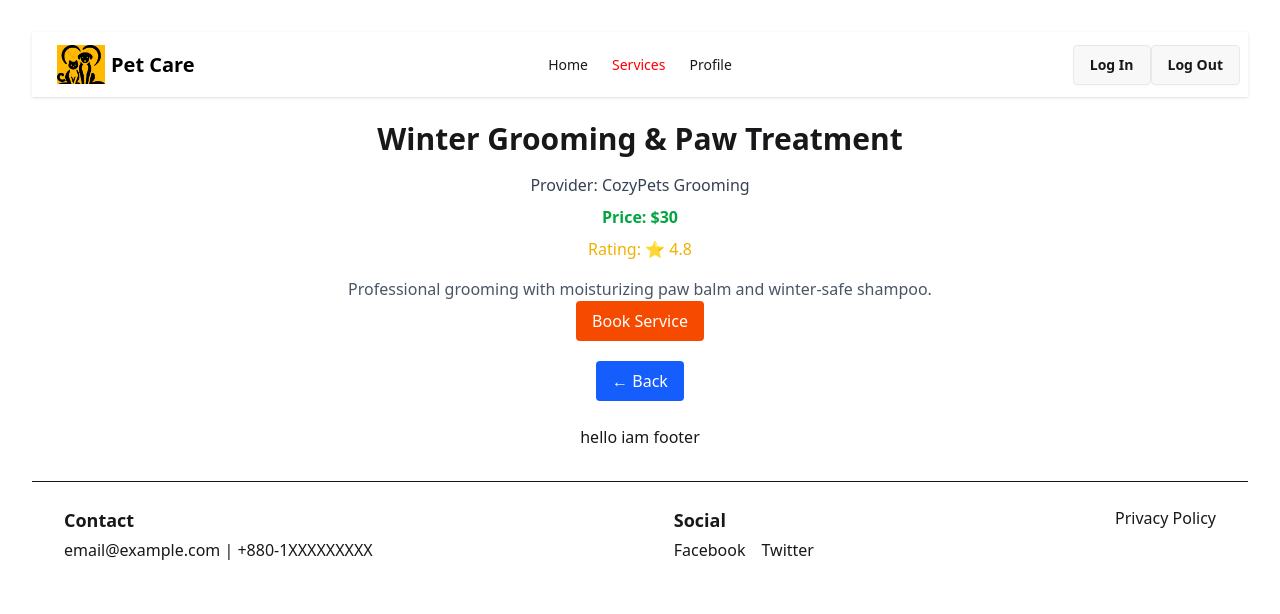
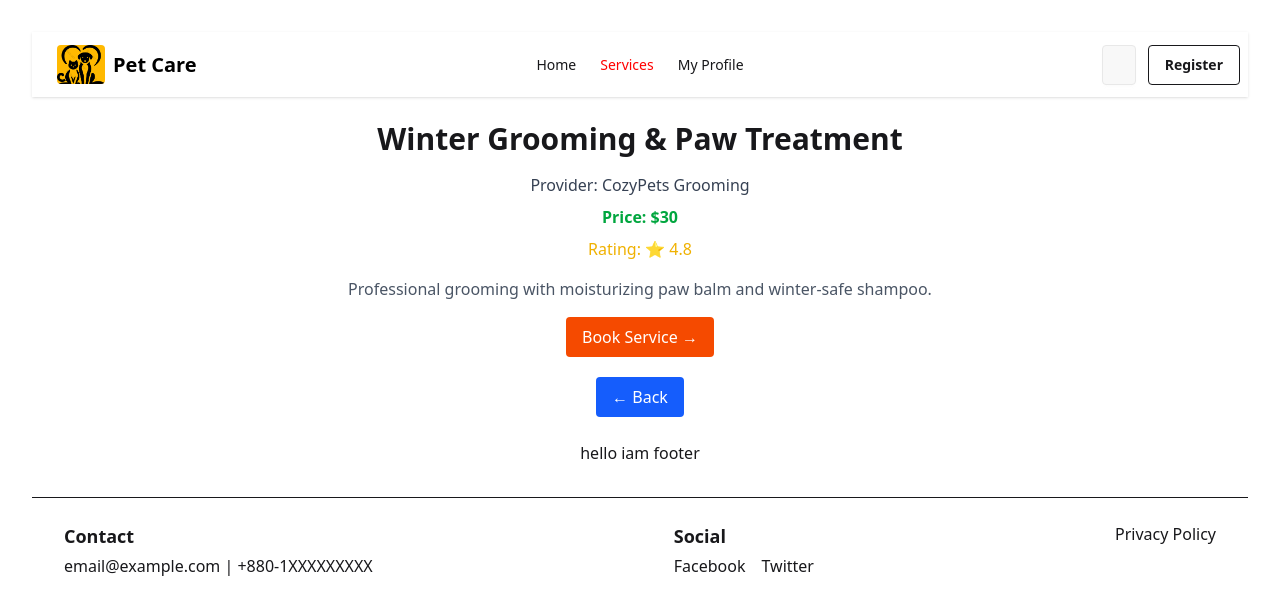
Before and after one commit to akashroy651/pet-care-in-winter, a React (Vite) app: page /services/2 in a window 1280 px wide. Shown: the top 614 px of the page. Built offline with nearby package versions, Linux system fonts and the light colour scheme; no server answers.

Commit message:
added new component

```diff
--- a/package.json
+++ b/package.json
@@ -11,10 +11,12 @@
   },
   "dependencies": {
     "@tailwindcss/vite": "^4.1.16",
+    "firebase": "^12.4.0",
     "react": "^19.1.1",
     "react-dom": "^19.1.1",
     "react-icons": "^5.5.0",
     "react-router": "^7.9.4",
+    "react-router-dom": "^7.9.4",
     "react-toastify": "^11.0.5",
     "swiper": "^12.0.3",
     "tailwindcss": "^4.1.16"
--- /dev/null
+++ b/src/AuthProvider.jsx
@@ -0,0 +1,40 @@
+import { createContext, useEffect, useState } from "react";
+import { onAuthStateChanged, signOut } from "firebase/auth";
+import { auth } from "./firebase/firebase.init"; // তোমার firebase init path
+
+// 1️⃣ Context create
+export const AuthContext = createContext();
+
+const AuthProvider = ({ children }) => {
+  const [user, setUser] = useState(null);
+  const [loading, setLoading] = useState(true);
+
+  // 2️⃣ Listen to auth state
+  useEffect(() => {
+    const unsubscribe = onAuthStateChanged(auth, (currentUser) => {
+      setUser(currentUser);
+      setLoading(false);
+    });
+
+    return () => unsubscribe(); // cleanup
+  }, []);
+
+  // 3️⃣ Logout function
+  const logOut = () => {
+    return signOut(auth);
+  };
+
+  const value = {
+    user,
+    loading,
+    logOut
+  };
+
+  return (
+    <AuthContext.Provider value={value}>
+      {children}
+    </AuthContext.Provider>
+  );
+};
+
+export default AuthProvider;
--- a/src/Component/Home/Home.jsx
+++ b/src/Component/Home/Home.jsx
@@ -68,7 +68,7 @@
                   to={`/services/${service.serviceId}`}
                   key={service.serviceId}
                 >
-                  <button className="btn">View details</button>
+                  <button className="btn mt-2">View details</button>
                 </Link>
               </div>
             ))}
--- /dev/null
+++ b/src/Component/Login/Login.jsx
@@ -0,0 +1,21 @@
+import React from "react";
+
+const Login = () => {
+  return (
+    <div>
+      <fieldset className="fieldset bg-base-200 border-base-300 rounded-box w-xs border p-4">
+        <legend className="fieldset-legend">Login</legend>
+
+        <label className="label">Email</label>
+        <input type="email" className="input" placeholder="Email" />
+
+        <label className="label">Password</label>
+        <input type="password" className="input" placeholder="Password" />
+
+        <button className="btn btn-neutral mt-4">Login</button>
+      </fieldset>
+    </div>
+  );
+};
+
+export default Login;
--- a/src/Component/Navbar/Navbar.jsx
+++ b/src/Component/Navbar/Navbar.jsx
@@ -1,89 +1,92 @@
-import React from "react";
+// import React, { useContext } from "react";
 import img from '../../assets/logo.png'
-import { NavLink } from "react-router";
+import { NavLink } from "react-router-dom";
+// import { AuthContext } from "../../AuthProvider"; // ✅ Auth Context import
 
 import '../../Component/Navbar/Navbar.css'
+import { AuthContext } from "../../AuthProvider";
+import { useContext } from 'react';
+
+
+const Navbar = () => {
+
+  const { user, logOut } = useContext(AuthContext); // ✅ user & logout function
+
+  const handleLogout = () => {
+    logOut();
+  };
+
+  // login part
 
 
 
-const Navbar = () => {
   return (
-    <div>
     <div className="navbar bg-base-100 shadow-sm">
       <div className="navbar-start">
         <div className="dropdown">
           <div tabIndex={0} role="button" className="btn btn-ghost lg:hidden">
-              <svg
-                xmlns="http://www.w3.org/2000/svg"
-                className="h-5 w-5"
-                fill="none"
-                viewBox="0 0 24 24"
-                stroke="currentColor"
-              >
-                {" "}
-                <path
-                  strokeLinecap="round"
-                  strokeLinejoin="round"
-                  strokeWidth="2"
-                  d="M4 6h16M4 12h8m-8 6h16"
-                />{" "}
+            <svg xmlns="http://www.w3.org/2000/svg" className="h-5 w-5" fill="none"
+              viewBox="0 0 24 24" stroke="currentColor">
+              <path strokeLinecap="round" strokeLinejoin="round" strokeWidth="2"
+                d="M4 6h16M4 12h8m-8 6h16" />
             </svg>
           </div>
-            <ul
-              tabIndex="-1"
-              className="menu menu-sm dropdown-content bg-base-100 rounded-box z-1 mt-3 w-52 p-2 shadow"
-            >
-              <NavLink>
-                <li>
-                <a>Home</a>
-              </li>
-              </NavLink>
-            <NavLink to="/services">
-                <li>
-                <a>Services</a>
-              </li>
-            </NavLink >
 
-              <li>
-                <a>My Profile</a>
-              </li>
+          <ul tabIndex="-1" className="menu menu-sm dropdown-content bg-base-100 rounded-box z-1 mt-3 w-52 p-2 shadow">
+            <NavLink to="/"><li><a>Home</a></li></NavLink>
+            <NavLink to="/services"><li><a>Services</a></li></NavLink>
+            <NavLink to="/profile"><li><a>My Profile</a></li></NavLink>
           </ul>
         </div>
 
         <NavLink to="/">
-           <a className="btn btn-ghost text-xl">
-            <img src={img} className="w-12 bg-amber-400" alt="" />
+          <a className="btn btn-ghost text-xl flex items-center gap-2">
+            <img src={img} className="w-12 bg-amber-400 rounded" alt="" />
             <p className="text-black">Pet Care</p>
           </a>
         </NavLink>
 
       </div>
+
       <div className="navbar-center hidden lg:flex">
         <ul className="menu menu-horizontal px-1">
-           <NavLink to='/'><li>
-            <a>
-              Home
-              </a>
-              </li></NavLink>
-           <NavLink to="/services">
-                <li>
-                <a>Services</a>
-              </li>
-            </NavLink >
-           <NavLink to="/profile">
-                <li>
-                <a>Profile</a>
-              </li>
-            </NavLink >
-
-
+          <NavLink to="/"><li><a>Home</a></li></NavLink>
+          <NavLink to="/services"><li><a>Services</a></li></NavLink>
+          <NavLink to="/profile"><li><a>My Profile</a></li></NavLink>
         </ul>
       </div>
-        <div className="navbar-end">
 
-          <button className="btn">Log In</button>
-          <button className="btn">Log Out</button>
+      <div className="navbar-end gap-3">
+
+        {user ? (
+          <>
+            {/* User Avatar */}
+            <div className="relative group cursor-pointer">
+              <img src={user.photoURL || "https://i.ibb.co/6W3tLHB/user.png"}
+                className="w-10 h-10 rounded-full border" />
+
+              <span className="absolute hidden group-hover:block bg-black text-white text-sm px-3 py-1 rounded top-11 right-0">
+                {user.displayName || "User"}
+              </span>
             </div>
+
+            {/* Logout */}
+            <button onClick={handleLogout} className="btn bg-red-500 text-white hover:bg-red-600">
+              Log Out
+            </button>
+          </>
+        ) : (
+          <>
+            <NavLink to="/login">
+              <button className="btn"></button>
+            </NavLink>
+
+            <NavLink to="/register">
+              <button className="btn btn-outline">Register</button>
+            </NavLink>
+          </>
+        )}
+
       </div>
     </div>
   );
--- a/src/Component/ServicesDetails/ServiceDetails.jsx
+++ b/src/Component/ServicesDetails/ServiceDetails.jsx
@@ -26,9 +26,9 @@
 
       <button
         onClick={() => setShowModal(true)}
-        className="px-4 py-2 bg-orange-600 text-white rounded hover:bg-orange-700 transition"
+        className="px-4 py-2 mt-4 bg-orange-600 text-white rounded hover:bg-orange-700"
       >
-        Book Service
+        Book Service →
       </button>
       <br />
       {/* Back Button */}
--- /dev/null
+++ b/src/firebase/firebase.init.js
@@ -0,0 +1,22 @@
+// Import the functions you need from the SDKs you need
+import { initializeApp } from "firebase/app";
+import { getAuth } from "firebase/auth";
+// DANGER--- DO NOT SHARE CONFIG IN PUBLIC
+// https://firebase.google.com/docs/web/setup#available-libraries
+
+// Your web app's Firebase configuration
+const firebaseConfig = {
+  apiKey: "AIzaSyDaXQFK98C4b7f86qax32ycN8oRBL1e7Fk",
+  authDomain: "email-password-auth-f5737.firebaseapp.com",
+  projectId: "email-password-auth-f5737",
+  storageBucket: "email-password-auth-f5737.firebasestorage.app",
+  messagingSenderId: "695272730297",
+  appId: "1:695272730297:web:5460772c0f2ff882ec3568"
+};
+
+// Initialize Firebase
+const app = initializeApp(firebaseConfig);
+
+
+// Initialize Firebase Authentication and get a reference to the service
+export const auth = getAuth(app);
--- a/src/main.jsx
+++ b/src/main.jsx
@@ -36,6 +36,7 @@
 import Profile from './Component/Profile/Profile.jsx';
 import ServicesDetails from './Component/ServicesDetails/ServiceDetails.jsx';
 import ErrorPage from './Component/ErrorPage/ErrorPage.jsx';
+import AuthProvider from "./AuthProvider.jsx";
 
 
 
@@ -72,8 +73,10 @@
 
 createRoot(document.getElementById('root')).render(
   <StrictMode>
-    {/* <App /> */}
+    <AuthProvider>
+            {/* <App /> */}
       <ToastContainer position="top-center" autoClose={2000} />
     <RouterProvider router={router}></RouterProvider>
+    </AuthProvider>
   </StrictMode>,
 )
```
Also changed, not shown: 1 other file (tests, documents, lock files or other folders). Lines whose indentation alone changed are shown as unchanged.
